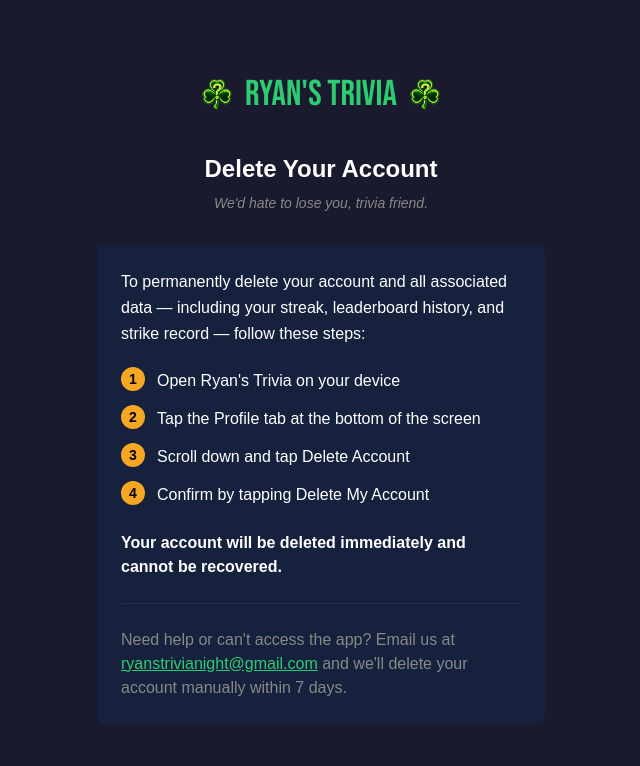
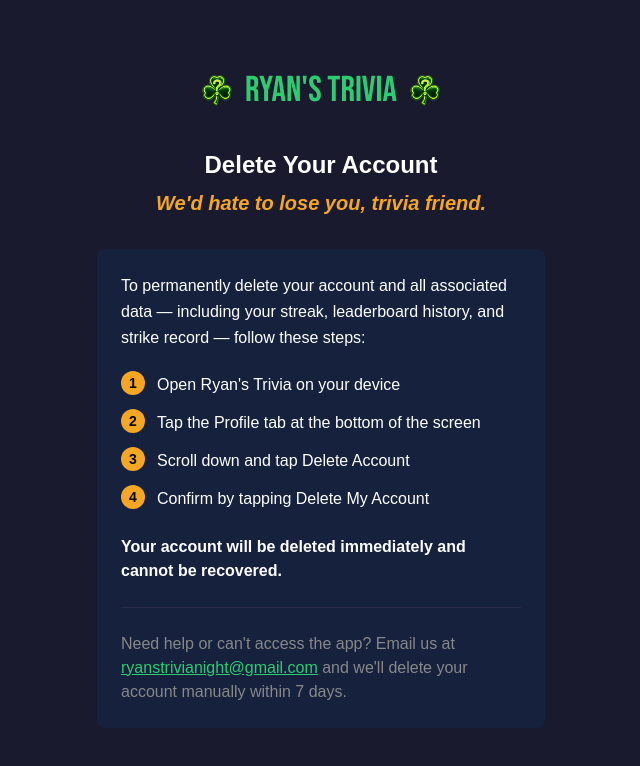
Before and after one commit to sslconsole/trivia-site, a Next.js app: page /delete-account in a window 1280 px wide. Shown: the top 766 px of the page, without its empty margins (319-959 px from the left). Built offline with nearby package versions, Linux system fonts and the light colour scheme.

Commit message:
Make delete-account subheading larger and gold

```diff
--- a/app/delete-account/page.tsx
+++ b/app/delete-account/page.tsx
@@ -45,8 +45,8 @@ export default function DeleteAccountPage() {
           Delete Your Account
         </h2>
         <p
-          className="text-center text-sm italic mb-8"
-          style={{ color: COLORS.textMuted }}
+          className="text-center text-xl font-semibold italic mb-8"
+          style={{ color: COLORS.gold }}
         >
           We&apos;d hate to lose you, trivia friend.
         </p>
```
